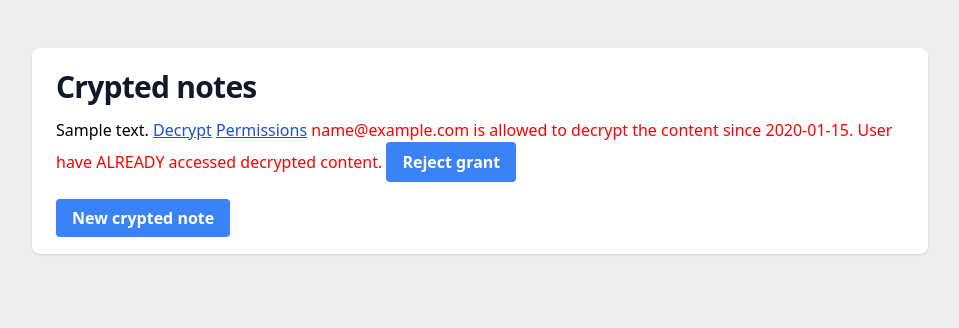
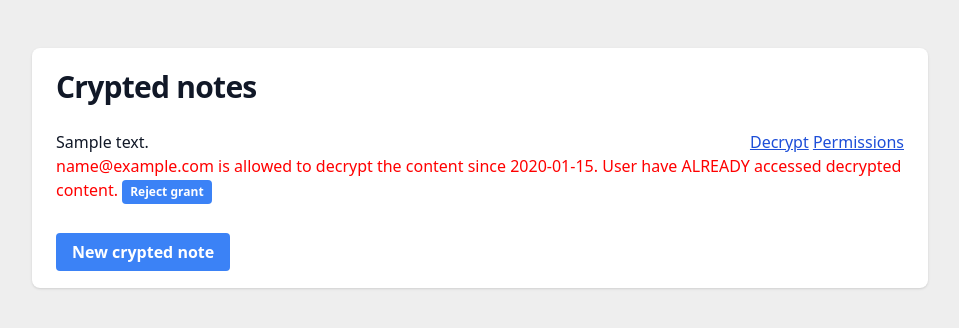
Before and after one commit to declegacy/declegacy, a Rails app: page / in a window 1280 px wide. Shown: the part 64-392 px from the top of the page, without its empty margins (160-1119 px from the left). Run offline with Rails 7, Linux system fonts and the light colour scheme; a user stored in the database is signed in; tables that the repository leaves empty hold one stand-in row (values such as "Sample post"); style sheets or scripts are compiled from the project's sources; some libraries are stand-ins or nearby versions.

Commit message:
fix styling

```diff
--- a/app/assets/stylesheets/application.tailwind.css
+++ b/app/assets/stylesheets/application.tailwind.css
@@ -13,7 +13,14 @@
     @apply mb-4 text-xl font-bold;
   }
 
+  .component-list {
+    @apply text-gray-900 divide-y divide-gray-300;
+  }
 
+  .component-list .component-list-item {
+    /* @apply flex flex-col py-6; */
+    background: red;
+  }
 
   .main-container {
     a {
@@ -21,11 +28,19 @@
     }
   }
 
-  button, input[type="submit"], .btn-primary {
+  button, input[type="submit"], .btn-primary, .btn-sm {
     @apply bg-blue-500 hover:bg-blue-700 !text-white font-bold py-2 px-4 rounded cursor-pointer !no-underline;
+  }
+
+  .component-list button {
+    @apply py-1 px-2 text-xs
   }
 }
 
 body {
   background-color: #eee
 }
+
+.component-list .component-list-item{
+  /* background: red; */
+}
--- a/app/views/crypted_notes/_crypted_note.html.erb
+++ b/app/views/crypted_notes/_crypted_note.html.erb
@@ -1,5 +1,5 @@
-<div id="<%= dom_id crypted_note %>">
-  <%= crypted_note.description %>
+<div id="<%= dom_id crypted_note %>" class="py-3">
+
 
   <%
     allow_decrypt = crypted_note.user == current_user
@@ -10,10 +10,21 @@
     end
   %>
 
+  <div class="flex justify-between">
+    <div><%= crypted_note.description %></div>
+
+
+    <div class="">
+
       <%= link_to "Decrypt", edit_crypted_note_path(crypted_note) if allow_decrypt %>
       <% if crypted_note.user == current_user %>
         <%= link_to "Permissions", crypted_note_permitted_contacts_path(crypted_note) %>
+      <% end %>
+    </div>
+  </div>
 
+  <div>
+    <% if crypted_note.user == current_user %>
       <% reqested_decrypt_contacts = crypted_note.permitted_contacts.where('decrypt_access_requested_at IS NOT NULL') %>
 
       <% reqested_decrypt_contacts.each do |c| %>
@@ -53,3 +64,4 @@
     <% end %>
     <%#= link_to "Decrypt", crypted_note %>
   </div>
+</div>
--- a/app/views/crypted_notes/index.html.erb
+++ b/app/views/crypted_notes/index.html.erb
@@ -2,9 +2,9 @@
 
 <h1>Crypted notes</h1>
 
-<div id="crypted_notes">
+<div id="crypted_notes" class="component-list">
   <% @crypted_notes.each do |crypted_note| %>
-    <%= render crypted_note %>
+    <div class="component-list-item>"><%= render crypted_note %></div>
   <% end %>
 </div>
 
--- a/app/views/crypted_notes/show.html.erb
+++ b/app/views/crypted_notes/show.html.erb
@@ -1,5 +1,3 @@
-<p style="color: green"><%= notice %></p>
-
 <%= @crypted_note.description %>
 
 
--- a/app/views/layouts/application.html.erb
+++ b/app/views/layouts/application.html.erb
@@ -16,6 +16,13 @@
       <%= render "layouts/menu" %>
 
       <div class="max-w-4xl mt-12 mx-auto main-container">
+        <% if false %>
+          <div class="p-4 mb-4 text-sm text-green-800 rounded-lg bg-green-50 dark:bg-gray-800 dark:text-green-400" role="alert">
+            <%= notice %>
+          </div>
+        <% end %>
+
+
         <div class="overflow-hidden bg-white shadow sm:rounded-lg">
           <div class="px-4 py-6 sm:px-6">
             <%= yield %>
--- a/app/views/permitted_contacts/index.html.erb
+++ b/app/views/permitted_contacts/index.html.erb
@@ -1,4 +1,3 @@
-<p style="color: green"><%= notice %></p>
 
 <h1>Permitted contacts</h1>
 
--- a/app/views/permitted_contacts/show.html.erb
+++ b/app/views/permitted_contacts/show.html.erb
@@ -1,5 +1,3 @@
-<p style="color: green"><%= notice %></p>
-
 <%= render @permitted_contact %>
 
 <div>
```
Also changed, not shown: app/views/crypted_notes/_crypted_note.json.jbuilder (deleted). Lines whose indentation alone changed are shown as unchanged.
